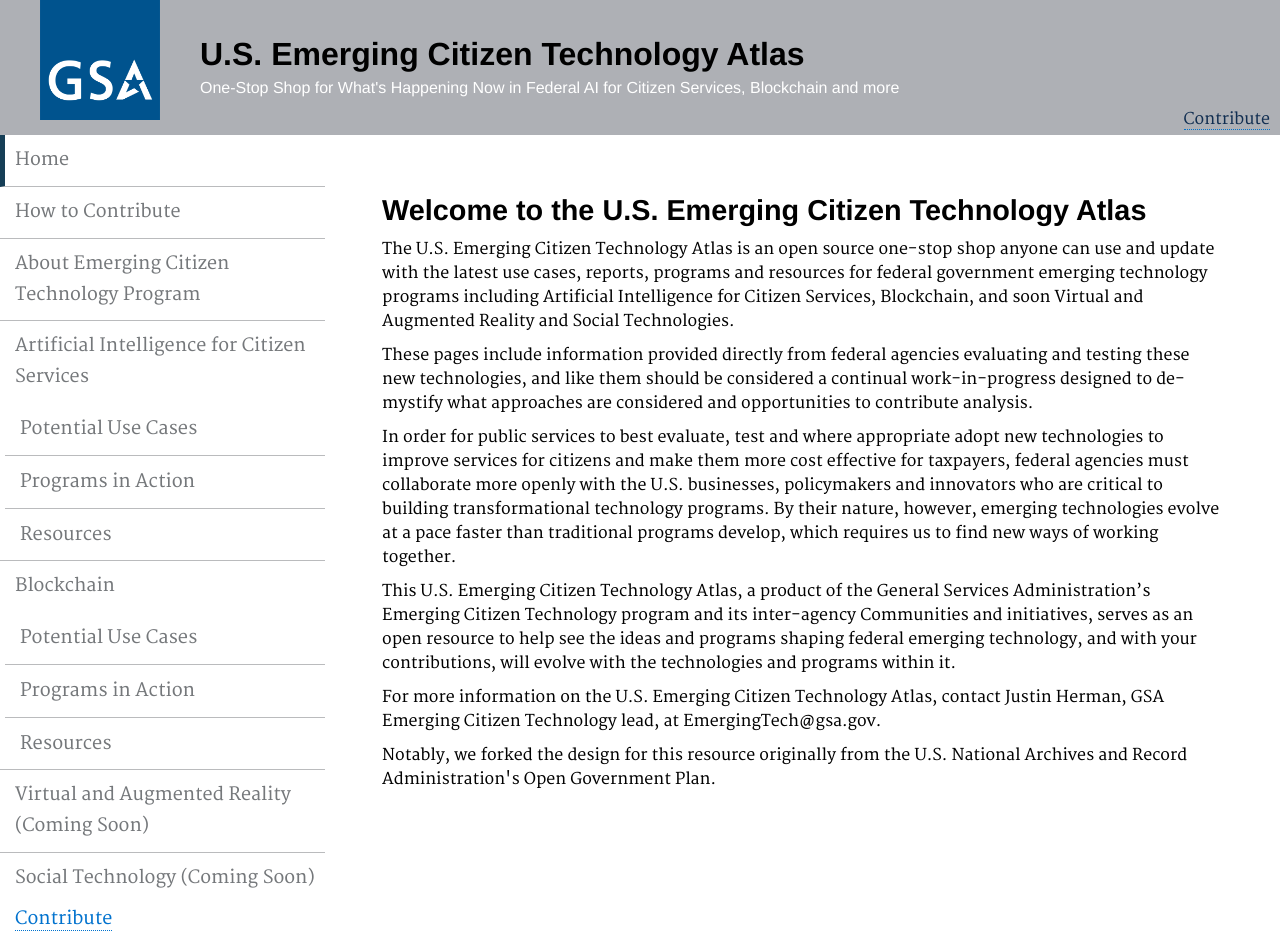
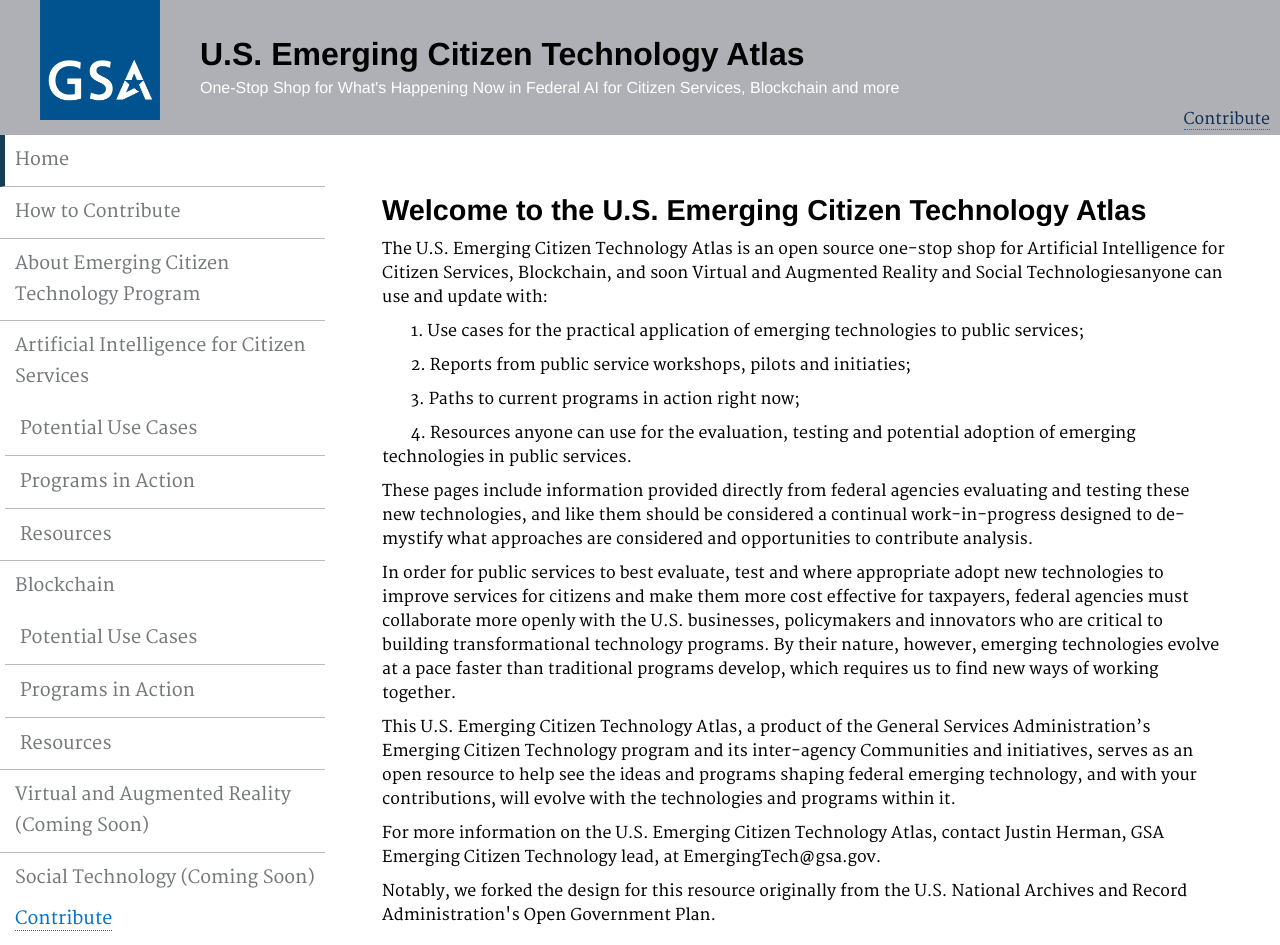
Before and after one commit to GSA/emerging-technology-atlas, a Jekyll site: the page built from pages/index.md, in a window 1280 px wide. Built offline with Jekyll 4.4.1, drawn with Linux system fonts in a browser that asks for light colours.

Commit message:
Update index.md

```diff
--- a/pages/index.md
+++ b/pages/index.md
@@ -8,7 +8,13 @@ description: ""
 
 <h2>Welcome to the U.S. Emerging Citizen Technology Atlas</h2>
 
-<p dir="ltr">The U.S. Emerging Citizen Technology Atlas is an open source one-stop shop anyone can use and update with the latest use cases, reports, programs and resources for federal government emerging technology programs including Artificial Intelligence for Citizen Services, Blockchain, and soon Virtual and Augmented Reality and Social Technologies.</p>
+<p dir="ltr">The U.S. Emerging Citizen Technology Atlas is an open source one-stop shop for Artificial Intelligence for Citizen Services, Blockchain, and soon Virtual and Augmented Reality and Social Technologiesanyone can use and update with:</p>
+
+<p>&nbsp;&nbsp;&nbsp;&nbsp;&nbsp;&nbsp; 1. Use cases for the practical application of emerging technologies to public services;</p>
+<p>&nbsp;&nbsp;&nbsp;&nbsp;&nbsp;&nbsp; 2. Reports from public service workshops, pilots and initiaties;</p>
+<p>&nbsp;&nbsp;&nbsp;&nbsp;&nbsp;&nbsp; 3. Paths to current programs in action right now;</p>
+<p>&nbsp;&nbsp;&nbsp;&nbsp;&nbsp;&nbsp; 4. Resources anyone can use for the evaluation, testing and potential adoption of emerging technologies in public services.</p>
+
 
 <p>These pages include information provided directly from federal agencies evaluating and testing these new technologies, and like them should be considered a continual work-in-progress designed to de-mystify what approaches are considered and opportunities to contribute analysis.</p>
 
```
